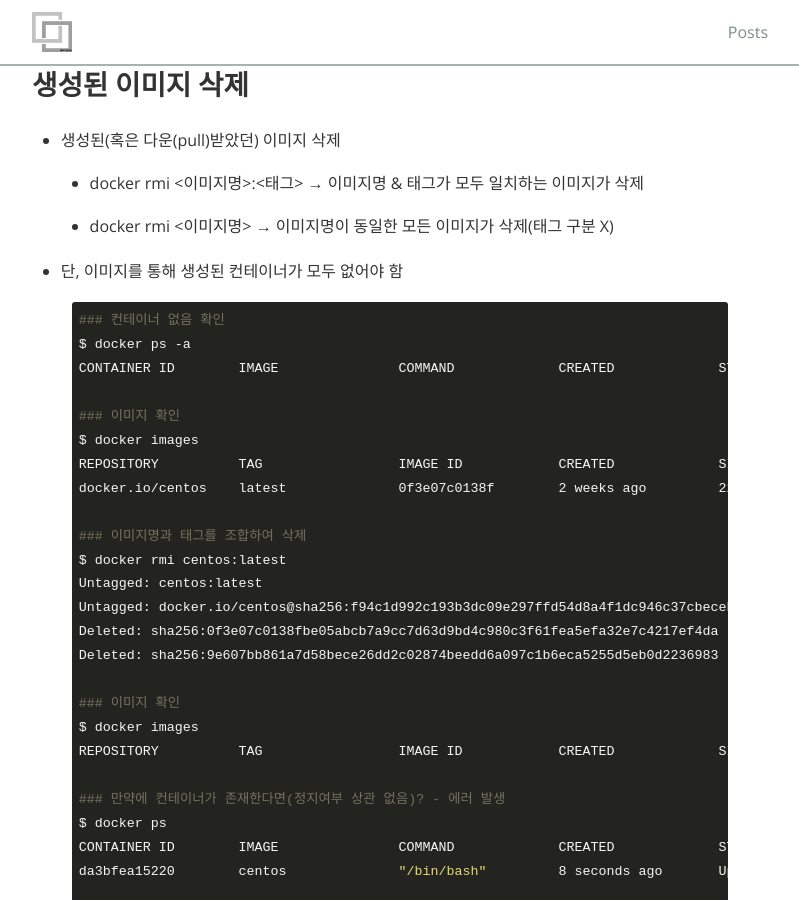
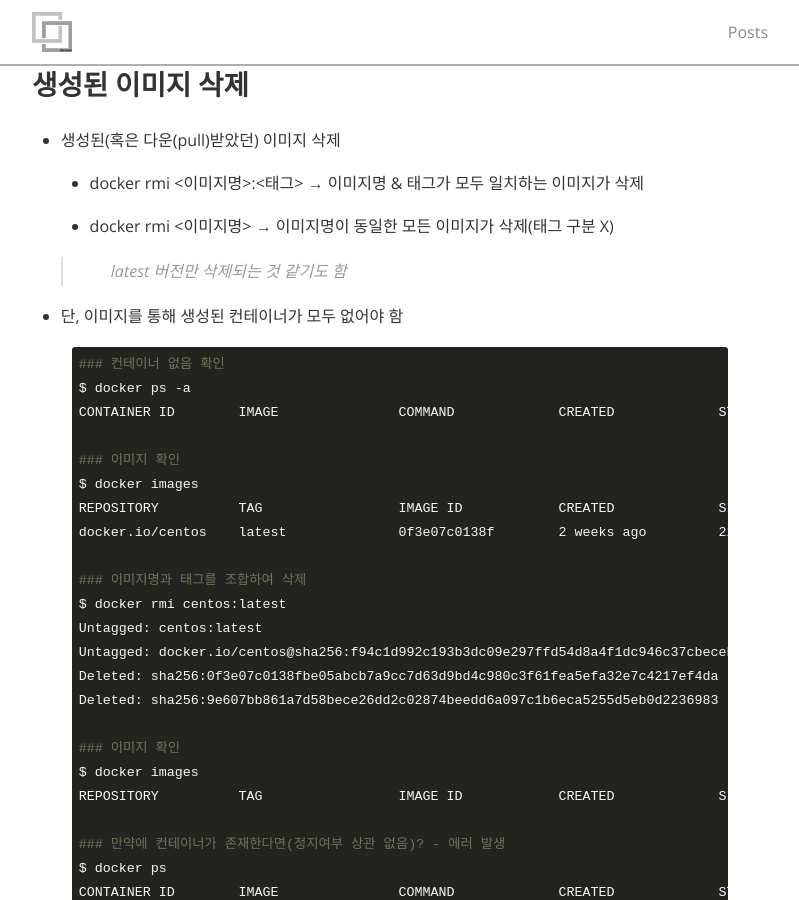
Before and after one commit to gptjs409/gptjs409.github.io, a Jekyll site: the page built from _posts/infra/2019-10-22-docker.md, in a window 1280 px wide and 900 px high, scrolled down 10513 px. Shown: the whole window, without its empty margins (240-1039 px from the left). Built offline with Jekyll 4.4.1, drawn with Linux system fonts in a browser that asks for light colours; nearby versions of some CDN libraries.

Commit message:
Update 2019-10-22-docker.md

```diff
--- a/_posts/infra/2019-10-22-docker.md
+++ b/_posts/infra/2019-10-22-docker.md
@@ -476,6 +476,8 @@ Error response from daemon: You cannot remove a running container da3bfea1522062
 
   - docker rmi <이미지명> → 이미지명이 동일한 모든 이미지가 삭제(태그 구분 X)
 
+  > latest 버전만 삭제되는 것 같기도 함
+
 - 단, 이미지를 통해 생성된 컨테이너가 모두 없어야 함
 
 {% highlight bash %}
```
